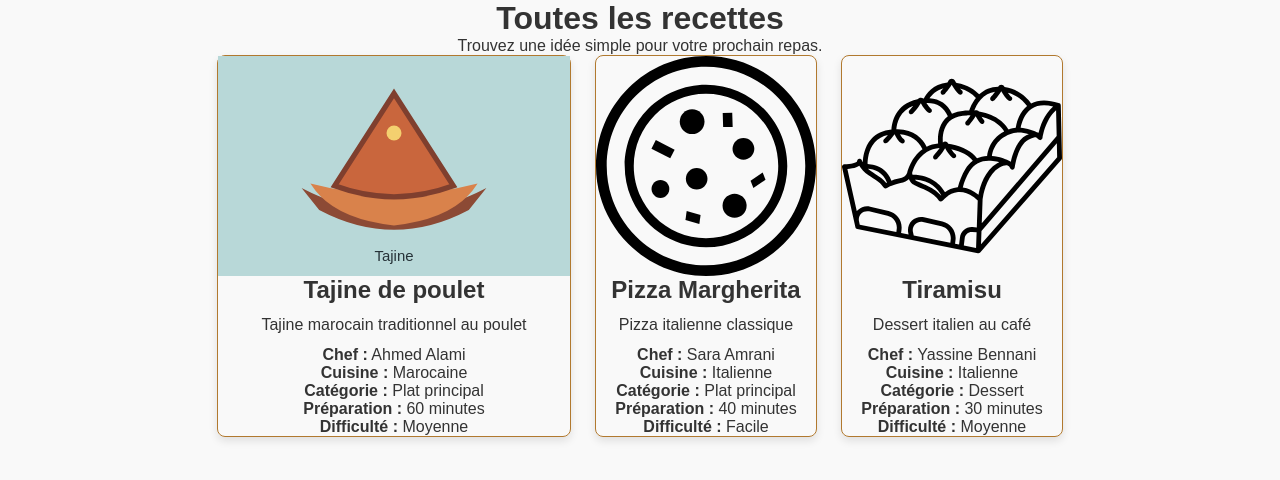
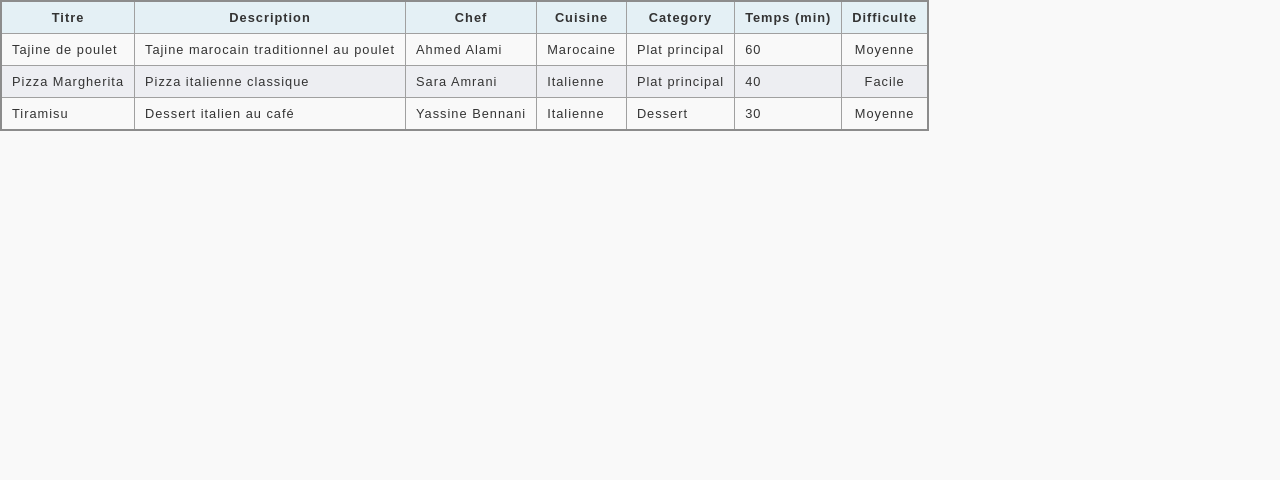
Before and after one commit to mesbahimohammedyassirsolicode-star/SPRINT1, a PHP site: page / in a window 1280 px wide. Shown: the part 59-539 px from the top of the page. Run offline with PHP 8.4, Linux system fonts and the light colour scheme; data comes from the database, SQL or seed files in the repository.

Commit message:
feat:add

```diff
--- a/Prototype/config.php
+++ b/Prototype/config.php
@@ -4,7 +4,7 @@ $host = "127.0.0.1";
 $port = "3306";
 $dbname = "cooking_app";
 $username = "root";
-$password = "";
+$password = "yourpassword";
 
 try {
     $pdo = new PDO(
--- a/Prototype/index.php
+++ b/Prototype/index.php
@@ -1,41 +1,23 @@
 <?php
-
 require_once "config.php";
 
-$sql = "
-    SELECT
-        r.id_recipe,
-        r.titre,
-        r.description,
-        r.image,
-        r.temps_preparation,
-        r.difficulte,
-        c.nom AS chef,
-        cu.nom AS cuisine,
-        ca.nom AS category
-    FROM Recipe r
-    INNER JOIN Chef c ON r.id_chef = c.id_chef
-    INNER JOIN Cuisine cu ON r.id_cuisine = cu.id_cuisine
-    INNER JOIN Category ca ON r.id_category = ca.id_category
-    ORDER BY r.date_creation DESC
-";
-
-$stmt = $pdo->query($sql);
-
-$recipes = $stmt->fetchAll(PDO::FETCH_ASSOC);
+$recipes = $pdo->query(
+    "SELECT r.id_recipe, r.titre, r.description, r.temps_preparation, r.difficulte, c.nom AS chef, cu.nom AS cuisine, ca.nom AS category
+     FROM recipe r
+     JOIN chef c ON r.id_chef = c.id_chef
+     JOIN cuisine cu ON r.id_cuisine = cu.id_cuisine
+     JOIN category ca ON r.id_category = ca.id_category"
+)->fetchAll(PDO::FETCH_ASSOC);
 
 ?>
-
 <!DOCTYPE html>
-<html lang="fr">
-
+<html lang="en">
 <head>
     <meta charset="UTF-8">
-    <meta name="viewport" content="width=device-width, initial-scale=1.0">
+    <meta name="viewport" content="width=, initial-scale=1.0">
+    <title>add</title>
     <link rel="stylesheet" href="styles.css">
-    <title>Cooking App</title>
 </head>
-
 <body>
     <header class="site-header">
         <nav class="navbar">
@@ -43,42 +25,36 @@ $recipes = $stmt->fetchAll(PDO::FETCH_ASSOC);
             <a href="add_recipe.php" class="nav-link">Ajouter une recette</a>
         </nav>
     </header>
+    <main>
 
-    <main class="container">
-        <h1 class="page-title">Toutes les recettes</h1>
-        <p class="page-intro">Trouvez une idée simple pour votre prochain repas.</p>
 
-        <?php if (count($recipes) > 0): ?>
-            <div class="recipe-grid">
+        <table>
+            <thead>
+                <tr>
+                    <th>Titre</th>
+                    <th>Description</th>
+                    <th>Chef</th>
+                    <th>Cuisine</th>
+                    <th>Category</th>
+                    <th>Temps (min)</th>
+                    <th>Difficulte</th>
+                </tr>
+            </thead>
+            <tbody>
                 <?php foreach ($recipes as $recipe): ?>
-                    <article class="recipe-card">
-                        <img
-                            class="recipe-image"
-                            src="<?php echo htmlspecialchars($recipe['image']); ?>"
-                            alt="<?php echo htmlspecialchars($recipe['titre']); ?>"
-                        >
-                        <div class="recipe-content">
-                            <h2 class="recipe-title"><?php echo htmlspecialchars($recipe['titre']); ?></h2>
-                            <p class="recipe-description"><?php echo htmlspecialchars($recipe['description']); ?></p>
-                            <div class="recipe-info">
-                                <p><strong>Chef :</strong> <?php echo htmlspecialchars($recipe['chef']); ?></p>
-                                <p><strong>Cuisine :</strong> <?php echo htmlspecialchars($recipe['cuisine']); ?></p>
-                                <p><strong>Catégorie :</strong> <?php echo htmlspecialchars($recipe['category']); ?></p>
-                                <p><strong>Préparation :</strong> <?php echo $recipe['temps_preparation']; ?> minutes</p>
-                                <p><strong>Difficulté :</strong> <?php echo htmlspecialchars($recipe['difficulte']); ?></p>
-                            </div>
-                        </div>
-                    </article>
+                <tr>
+                    <td><?php echo htmlspecialchars($recipe['titre']); ?></td>
+                    <td><?php echo htmlspecialchars($recipe['description']); ?></td>
+                    <td><?php echo htmlspecialchars($recipe['chef']); ?></td>
+                    <td><?php echo htmlspecialchars($recipe['cuisine']); ?></td>
+                    <td><?php echo htmlspecialchars($recipe['category']); ?></td>
+                    <td><?php echo htmlspecialchars($recipe['temps_preparation']); ?></td>
+                    <td><?php echo htmlspecialchars($recipe['difficulte']); ?></td>
+                </tr>
                 <?php endforeach; ?>
-            </div>
-        <?php else: ?>
-            <div class="empty-state">
-                <h2>Aucune recette disponible</h2>
-                <p>Ajoutez votre première recette pour commencer.</p>
-                <a href="add_recipe.php" class="button button-primary">Ajouter une recette</a>
-            </div>
-        <?php endif; ?>
+            </tbody>
+        </table>
+
     </main>
 </body>
-
 </html>
--- a/Prototype/styles.css
+++ b/Prototype/styles.css
@@ -73,3 +73,43 @@ body{
     gap: 0.75rem;
     text-align: center;
 }
+table {
+  border-collapse: collapse;
+  border: 2px solid rgb(140 140 140);
+  font-family: sans-serif;
+  font-size: 0.8rem;
+  letter-spacing: 1px;
+}
+
+caption {
+  caption-side: bottom;
+  padding: 10px;
+  font-weight: bold;
+}
+
+thead,
+tfoot {
+  background-color: rgb(228 240 245);
+}
+
+th,
+td {
+  border: 1px solid rgb(160 160 160);
+  padding: 8px 10px;
+}
+
+td:last-of-type {
+  text-align: center;
+}
+
+tbody > tr:nth-of-type(even) {
+  background-color: rgb(237 238 242);
+}
+
+tfoot th {
+  text-align: right;
+}
+
+tfoot td {
+  font-weight: bold;
+}
```
Also changed, not shown: Prototype/add_recipe.php (+0 -13 lines), Prototype/add.Css (line endings or trailing spaces), Prototype/images/Tiramisu.svg (deleted), Prototype/images/pizza.svg (deleted), Prototype/images/tajine.svg (deleted).
